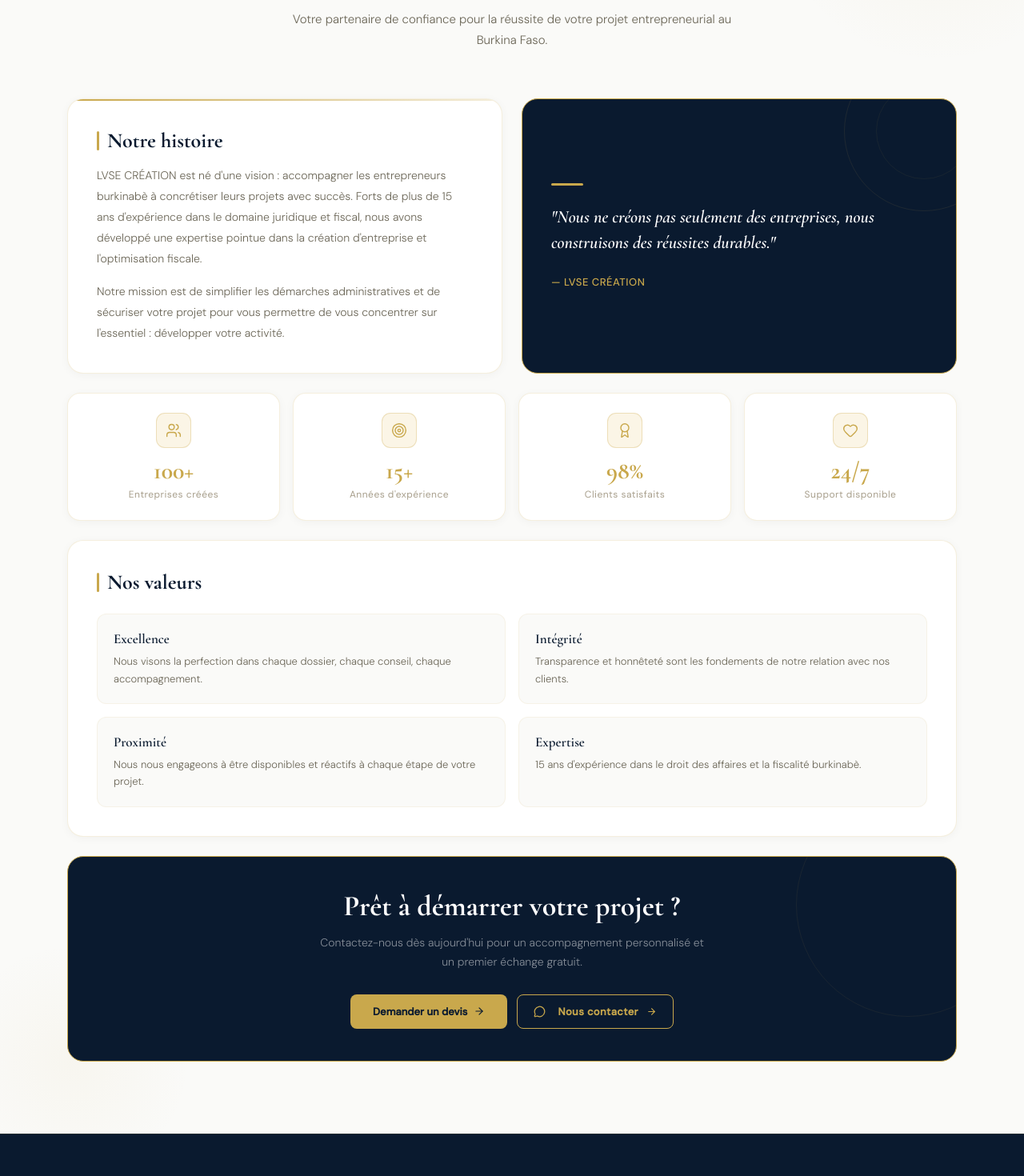
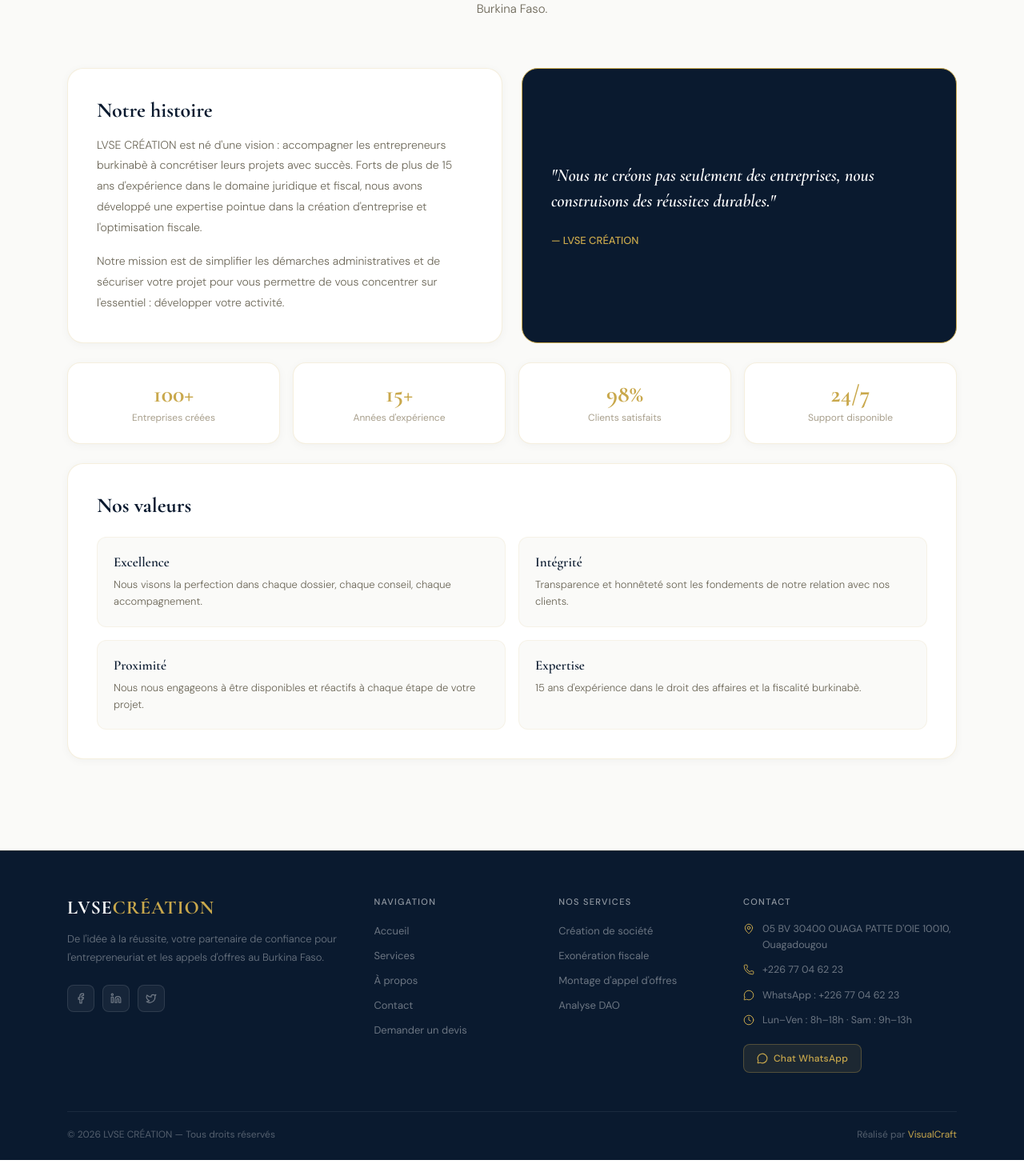
Before and after one commit to Cheickigit/lvse-creation, a Next.js app: page /a-propos in a window 1280 px wide. Shown: the part 260-1730 px from the top of the page at 80% size. Built offline with nearby package versions, Linux system fonts and the light colour scheme.

Commit message:
Refactor a-propos page layout and styles
Removed unnecessary components and added new grid structures for story, stats, and values sections. Updated styles for better responsiveness.

```diff
--- a/pages/a-propos.tsx
+++ b/pages/a-propos.tsx
@@ -30,20 +30,8 @@ export default function APropos() {
       <Header />
 
       <main style={{ paddingTop: '108px', paddingBottom: '90px', background: 'var(--off)', minHeight: '100vh', position: 'relative', overflow: 'hidden' }}>
-
-        {/* Blobs */}
-        <div style={{ position:'absolute', top:'-80px', right:'-100px', width:'420px', height:'420px', borderRadius:'50%', background:'radial-gradient(circle, rgba(201,168,76,0.07) 0%, transparent 70%)', pointerEvents:'none' }} />
-        <div style={{ position:'absolute', bottom:'-60px', left:'-60px', width:'300px', height:'300px', borderRadius:'50%', background:'radial-gradient(circle, rgba(201,168,76,0.05) 0%, transparent 70%)', pointerEvents:'none' }} />
-
         <div className="container-custom" style={{ position:'relative', zIndex:1 }}>
-
-          {/* Header */}
           <div style={{ textAlign:'center', maxWidth:'580px', margin:'0 auto 60px' }}>
-            <div style={{ display:'inline-flex', alignItems:'center', gap:'10px', fontSize:'11px', letterSpacing:'0.18em', textTransform:'uppercase', color:'var(--gold)', marginBottom:'16px' }}>
-              <span style={{ width:'32px', height:'1px', background:'var(--gold-border)', display:'block' }} />
-              Qui sommes-nous
-              <span style={{ width:'32px', height:'1px', background:'var(--gold-border)', display:'block' }} />
-            </div>
             <h1 style={{ fontFamily:"'Cormorant Garamond', serif", fontSize:'clamp(32px, 4vw, 50px)', fontWeight:700, color:'var(--navy)', lineHeight:1.1, marginBottom:'14px' }}>
               À propos de<br />
               <em style={{ color:'var(--gold)', fontStyle:'italic' }}>LVSE CRÉATION</em>
@@ -53,12 +41,10 @@ export default function APropos() {
             </p>
           </div>
 
-          {/* Notre histoire */}
-          <div style={{ display:'grid', gridTemplateColumns:'1fr 1fr', gap:'24px', marginBottom:'24px', alignItems:'stretch' }}>
-            <div style={{ background:'var(--white)', border:'1px solid rgba(201,168,76,0.18)', borderRadius:'20px', padding:'36px', boxShadow:'var(--shadow-sm)', position:'relative', overflow:'hidden' }}>
-              <div style={{ position:'absolute', top:0, left:0, right:0, height:'2px', background:'linear-gradient(90deg, var(--gold), rgba(201,168,76,0.2))' }} />
-              <h2 style={{ fontFamily:"'Cormorant Garamond', serif", fontSize:'26px', fontWeight:700, color:'var(--navy)', marginBottom:'16px', display:'flex', alignItems:'center', gap:'10px' }}>
-                <span style={{ width:'3px', height:'24px', background:'var(--gold)', borderRadius:'2px', display:'block', flexShrink:0 }} />
+          {/* GRILLE HISTOIRE */}
+          <div className="about-story-grid" style={{ display:'grid', gridTemplateColumns:'1fr 1fr', gap:'24px', marginBottom:'24px', alignItems:'stretch' }}>
+            <div style={{ background:'var(--white)', border:'1px solid rgba(201,168,76,0.18)', borderRadius:'20px', padding:'36px', boxShadow:'var(--shadow-sm)' }}>
+              <h2 style={{ fontFamily:"'Cormorant Garamond', serif", fontSize:'26px', fontWeight:700, color:'var(--navy)', marginBottom:'16px' }}>
                 Notre histoire
               </h2>
               <p style={{ fontSize:'14px', color:'var(--text-muted)', lineHeight:1.85, fontWeight:300, marginBottom:'16px' }}>
@@ -69,81 +55,54 @@ export default function APropos() {
               </p>
             </div>
 
-            {/* Citation */}
-            <div style={{ background:'var(--navy)', border:'1px solid var(--gold)', borderRadius:'20px', padding:'36px', display:'flex', flexDirection:'column', justifyContent:'center', position:'relative', overflow:'hidden' }}>
-              <div style={{ position:'absolute', top:'-60px', right:'-60px', width:'200px', height:'200px', borderRadius:'50%', border:'1px solid rgba(201,168,76,0.1)', pointerEvents:'none' }} />
-              <div style={{ position:'absolute', top:'-20px', right:'-20px', width:'120px', height:'120px', borderRadius:'50%', border:'1px solid rgba(201,168,76,0.07)', pointerEvents:'none' }} />
-              <div style={{ width:'40px', height:'3px', background:'var(--gold)', borderRadius:'2px', marginBottom:'24px' }} />
-              <blockquote style={{ fontFamily:"'Cormorant Garamond', serif", fontSize:'22px', fontWeight:600, color:'var(--white)', lineHeight:1.45, fontStyle:'italic', marginBottom:'24px', position:'relative' }}>
+            <div style={{ background:'var(--navy)', border:'1px solid var(--gold)', borderRadius:'20px', padding:'36px', display:'flex', flexDirection:'column', justifyContent:'center' }}>
+              <blockquote style={{ fontFamily:"'Cormorant Garamond', serif", fontSize:'22px', fontWeight:600, color:'var(--white)', lineHeight:1.45, fontStyle:'italic', marginBottom:'24px' }}>
                 "Nous ne créons pas seulement des entreprises, nous construisons des réussites durables."
               </blockquote>
-              <span style={{ fontSize:'13px', color:'var(--gold)', fontWeight:500, letterSpacing:'0.04em' }}>— LVSE CRÉATION</span>
+              <span style={{ fontSize:'13px', color:'var(--gold)', fontWeight:500 }}>— LVSE CRÉATION</span>
             </div>
           </div>
 
-          {/* Stats */}
-          <div style={{ display:'grid', gridTemplateColumns:'repeat(4, 1fr)', gap:'16px', marginBottom:'24px' }}>
+          {/* GRILLE STATS */}
+          <div className="about-stats-grid" style={{ display:'grid', gridTemplateColumns:'repeat(4, 1fr)', gap:'16px', marginBottom:'24px' }}>
             {stats.map((stat, i) => (
-              <div
-                key={i}
-                style={{ background:'var(--white)', border:'1px solid rgba(201,168,76,0.18)', borderRadius:'16px', padding:'24px 20px', textAlign:'center', boxShadow:'var(--shadow-sm)', transition:'all 0.25s' }}
-                onMouseEnter={(e) => { const el = e.currentTarget as HTMLElement; el.style.borderColor='var(--gold)'; el.style.transform='translateY(-3px)'; el.style.boxShadow='var(--shadow-gold)'; }}
-                onMouseLeave={(e) => { const el = e.currentTarget as HTMLElement; el.style.borderColor='rgba(201,168,76,0.18)'; el.style.transform='translateY(0)'; el.style.boxShadow='var(--shadow-sm)'; }}
-              >
-                <div style={{ width:'44px', height:'44px', borderRadius:'11px', background:'var(--gold-light)', border:'1px solid var(--gold-border)', display:'flex', alignItems:'center', justifyContent:'center', margin:'0 auto 14px' }}>
-                  <stat.icon size={20} color="var(--gold)" strokeWidth={1.7} />
-                </div>
+              <div key={i} style={{ background:'var(--white)', border:'1px solid rgba(201,168,76,0.18)', borderRadius:'16px', padding:'24px 20px', textAlign:'center', boxShadow:'var(--shadow-sm)' }}>
                 <div style={{ fontFamily:"'Cormorant Garamond', serif", fontSize:'30px', fontWeight:700, color:'var(--gold)', lineHeight:1, marginBottom:'6px' }}>{stat.value}</div>
-                <div style={{ fontSize:'12px', color:'var(--text-dim)', letterSpacing:'0.04em' }}>{stat.label}</div>
+                <div style={{ fontSize:'12px', color:'var(--text-dim)' }}>{stat.label}</div>
               </div>
             ))}
           </div>
 
-          {/* Valeurs */}
+          {/* GRILLE VALEURS */}
           <div style={{ background:'var(--white)', border:'1px solid rgba(201,168,76,0.18)', borderRadius:'20px', padding:'36px', marginBottom:'24px', boxShadow:'var(--shadow-sm)' }}>
-            <h2 style={{ fontFamily:"'Cormorant Garamond', serif", fontSize:'26px', fontWeight:700, color:'var(--navy)', marginBottom:'24px', display:'flex', alignItems:'center', gap:'10px' }}>
-              <span style={{ width:'3px', height:'24px', background:'var(--gold)', borderRadius:'2px', display:'block', flexShrink:0 }} />
+            <h2 style={{ fontFamily:"'Cormorant Garamond', serif", fontSize:'26px', fontWeight:700, color:'var(--navy)', marginBottom:'24px' }}>
               Nos valeurs
             </h2>
-            <div style={{ display:'grid', gridTemplateColumns:'repeat(2, 1fr)', gap:'16px' }}>
+            <div className="about-values-grid" style={{ display:'grid', gridTemplateColumns:'repeat(2, 1fr)', gap:'16px' }}>
               {valeurs.map((v, i) => (
-                <div key={i} style={{ padding:'20px', background:'var(--off)', borderRadius:'12px', border:'1px solid rgba(201,168,76,0.1)', transition:'all 0.2s' }}
-                  onMouseEnter={(e) => { const el = e.currentTarget as HTMLElement; el.style.borderColor='var(--gold-border)'; el.style.background='var(--gold-light)'; }}
-                  onMouseLeave={(e) => { const el = e.currentTarget as HTMLElement; el.style.borderColor='rgba(201,168,76,0.1)'; el.style.background='var(--off)'; }}
-                >
+                <div key={i} style={{ padding:'20px', background:'var(--off)', borderRadius:'12px', border:'1px solid rgba(201,168,76,0.1)' }}>
                   <div style={{ fontFamily:"'Cormorant Garamond', serif", fontSize:'17px', fontWeight:600, color:'var(--navy)', marginBottom:'7px' }}>{v.title}</div>
                   <p style={{ fontSize:'13px', color:'var(--text-muted)', lineHeight:1.65, fontWeight:300, margin:0 }}>{v.desc}</p>
                 </div>
               ))}
             </div>
           </div>
-
-          {/* CTA */}
-          <div style={{ background:'var(--navy)', border:'1px solid var(--gold)', borderRadius:'20px', padding:'40px', textAlign:'center', position:'relative', overflow:'hidden' }}>
-            <div style={{ position:'absolute', top:'-80px', right:'-80px', width:'280px', height:'280px', borderRadius:'50%', border:'1px solid rgba(201,168,76,0.08)', pointerEvents:'none' }} />
-            <h2 style={{ fontFamily:"'Cormorant Garamond', serif", fontSize:'clamp(24px, 3vw, 36px)', fontWeight:700, color:'var(--white)', marginBottom:'12px', position:'relative' }}>
-              Prêt à démarrer votre projet ?
-            </h2>
-            <p style={{ fontSize:'14px', color:'rgba(255,255,255,0.5)', marginBottom:'28px', lineHeight:1.75, fontWeight:300, maxWidth:'480px', margin:'0 auto 28px', position:'relative' }}>
-              Contactez-nous dès aujourd'hui pour un accompagnement personnalisé et un premier échange gratuit.
-            </p>
-            <div style={{ display:'flex', gap:'12px', justifyContent:'center', flexWrap:'wrap', position:'relative' }}>
-              <Link
-                href="/devis"
-                style={{ display:'inline-flex', alignItems:'center', gap:'8px', background:'var(--gold)', color:'var(--navy)', padding:'13px 28px', borderRadius:'8px', fontSize:'13px', fontWeight:600, textDecoration:'none', transition:'all 0.2s' }}
-                onMouseEnter={(e) => { (e.currentTarget as HTMLElement).style.opacity='0.9'; (e.currentTarget as HTMLElement).style.transform='translateY(-1px)'; }}
-                onMouseLeave={(e) => { (e.currentTarget as HTMLElement).style.opacity='1'; (e.currentTarget as HTMLElement).style.transform='translateY(0)'; }}
-              >
-                Demander un devis <ArrowRight size={14} />
-              </Link>
-              <WhatsAppButton service="general" label="Nous contacter" variant="outline" size="md" />
-            </div>
-          </div>
-
         </div>
       </main>
+      <Footer />
 
-      <Footer />
+      <style jsx>{`
+        @media (max-width: 900px) {
+          .about-story-grid, .about-values-grid { grid-template-columns: 1fr !important; }
+          .about-stats-grid { grid-template-columns: repeat(2, 1fr) !important; }
+        }
+        @media (max-width: 500px) {
+          .about-story-grid > div, .about-values-grid > div, .about-stats-grid > div {
+            padding: 24px 20px !important; /* Marges mobiles réduites */
+          }
+          .about-stats-grid { grid-template-columns: 1fr !important; }
+        }
+      `}</style>
     </>
   );
 }
```
